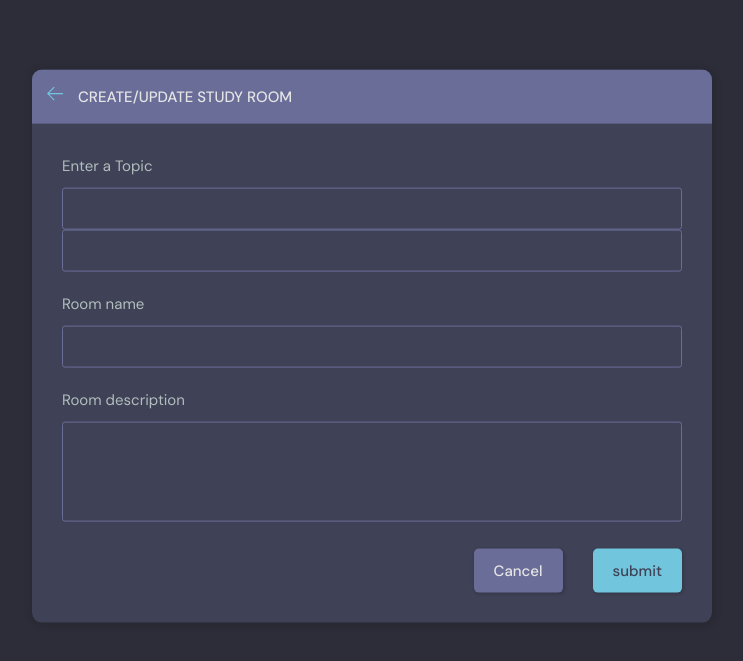
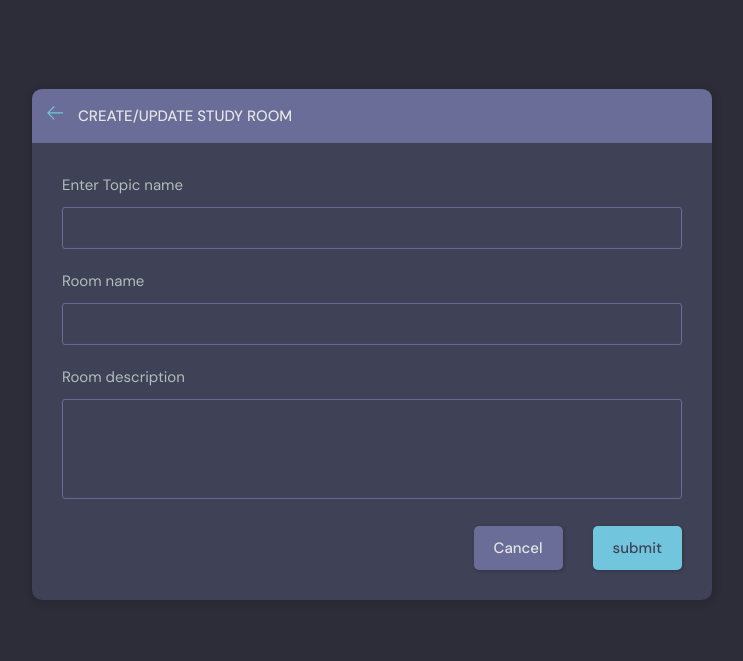
Before and after one commit to BSSE23086/myfirstproject, a Django app: page /create-room/ in a window 1280 px wide. Shown: the part 76-737 px from the top of the page, without its empty margins (268-1011 px from the left). Run offline with Django 5.2, Linux system fonts and the light colour scheme; the visitor is signed in with stand-in values (Sample User, id 1).

```diff
--- a/base/templates/base/delete.html
+++ b/base/templates/base/delete.html
@@ -23,7 +23,7 @@
       </div>
       <div class="layout__body">
         <form class="form" method = 'POST' action="">
-            {scrf_token}
+            {% csrf_token %}
           <div class="form__group">
             <p>Are you sure you want to delete "{{obj}}"?</p>
           </div>
--- a/base/templates/base/room_form.html
+++ b/base/templates/base/room_form.html
@@ -21,9 +21,9 @@
           {% csrf_token %}
 
             <div class="form__group">
-              <label for="room_topic">Enter a Topic</label>
-              {{form.name}}
-               <input required type="text" value ="{{room.topic.name}}" name="topic" list = "topic-list"/>
+
+               <label for="room_topic">Enter Topic name</label>
+               <input type="text"  value ="{{room.topic.name}}" name="topic" list = "topic-list"/>
                <datalist id = "topic-list">
                 <select id = "room_topic">
                   {% for topics in topic %}
```
Also changed, not shown: base/templates/base/room.html (+3 -5 lines).
